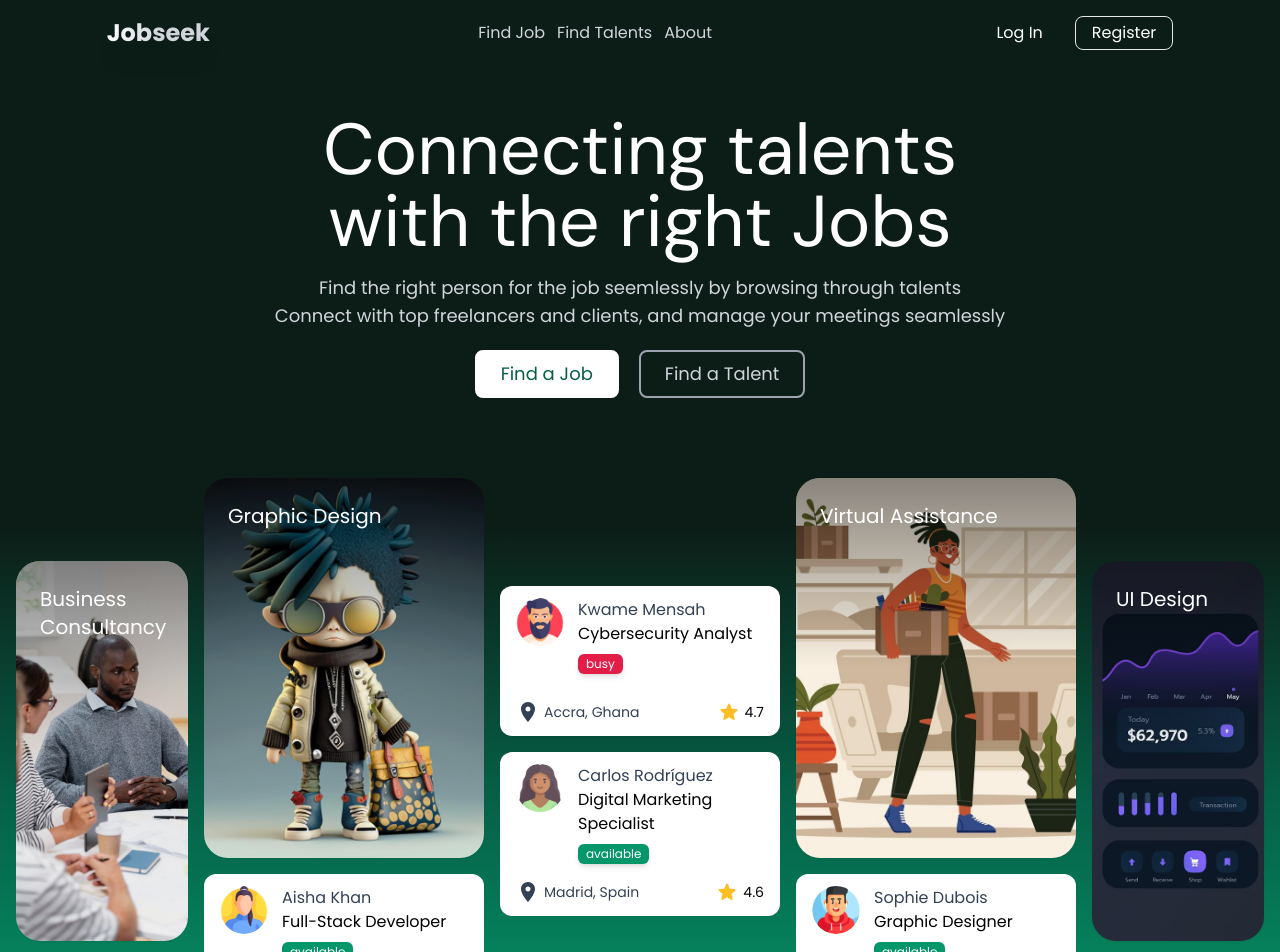
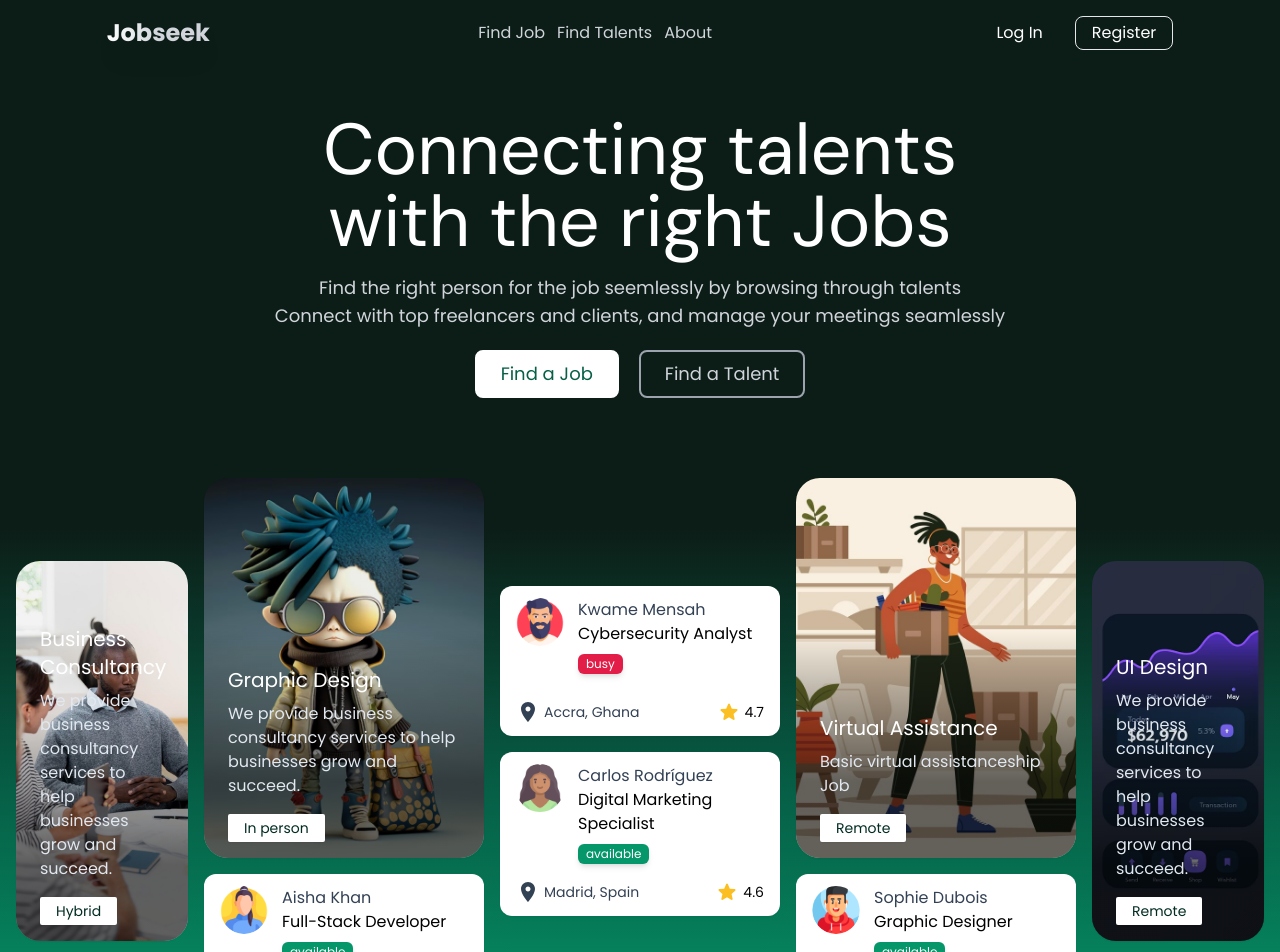
Before and after one commit to oseiclement10/job-seek-frontend, a React (Create React App) app: page / in a window 1280 px wide. Shown: the top 952 px of the page. Built offline with nearby package versions, Linux system fonts and the light colour scheme.

Commit message:
job card edits

```diff
--- a/src/pages/homepage/components/JobCard.jsx
+++ b/src/pages/homepage/components/JobCard.jsx
@@ -1,9 +1,10 @@
 import React from 'react'
 import clsx from 'clsx'
+import { LocationOn } from '@mui/icons-material'
 
 const JobCard = ({ job, type }) => {
     const cardStyling = clsx(
-        'rounded-3xl shadow-sm relative font-poppins px-6 py-4 overflow-hidden',
+        'rounded-3xl shadow-sm relative font-poppins px-6 py-4 overflow-hidden cursor-pointer hover:-translate-y-2 transition-smooth hover:shadow-md',
         {
             'w-[280px] h-[380px]': type == "vertical",
             'h-[190px] w-[280px]': type == "horizontal",
@@ -11,11 +12,24 @@ const JobCard = ({ job, type }) => {
     )
     return (
         <div className={cardStyling}>
-            <img src={job.image} alt={job.name} className='absolute inset-0 object-cover w-full h-full' />
-            <div className="absolute inset-0 bg-gradient-to-b from-black/45 via-transparent to-transparent"></div>
-            <h2 className="relative w-5/6 mt-2 text-xl text-white font-poppins">
-                {job.name}
-            </h2>
+            <img src={job?.image} alt={job.name} className='absolute inset-0 object-cover w-full h-full' />
+            <div className="absolute inset-0 bg-gradient-to-b from-transparent via-transparent to-black/60 to-80%"></div>
+            <div className="relative flex flex-col justify-end h-full">
+                <div className="">
+                    <h2 className="w-5/6 my-2 text-xl text-white font-poppins">
+                        {job?.name}
+                    </h2>
+                    <p className='text-slate-200'> {job?.description} </p>
+                    <p className="px-4 py-1 mt-4 text-sm bg-white rounded-sm shadow-sm text-emerald-950 w-fit font-poppins">
+                        {job?.mode}
+                    </p>
+                </div>
+            </div>
+
+
+
+            <p className='flex items-center'> <LocationOn xs={{ fontSize: 16 }} className='mr-1 text-amber-400' /> Kumasi Ghana</p>
+
         </div>
     )
 }
--- a/src/pages/homepage/data.js
+++ b/src/pages/homepage/data.js
@@ -13,18 +13,26 @@ export const mockJobs = [
   {
     name: "Business Consultancy",
     image: businessConsultancyImg,
+    mode: "Hybrid",
+    description:"We provide business consultancy services to help businesses grow and succeed. "
   },
   {
     name: "Graphic Design",
     image: graphicDesign,
+    mode: "In person",
+    description:"We provide business consultancy services to help businesses grow and succeed. "
   },
   {
     name: "Virtual Assistance",
     image: virtualAssistance,
+    mode: "Remote",
+    description:"Basic virtual assistanceship Job"
   },
   {
     name: "UI Design",
     image: uiDesigner,
+    mode: "Remote",
+    description:"We provide business consultancy services to help businesses grow and succeed. "
   },
 ];
 
```
